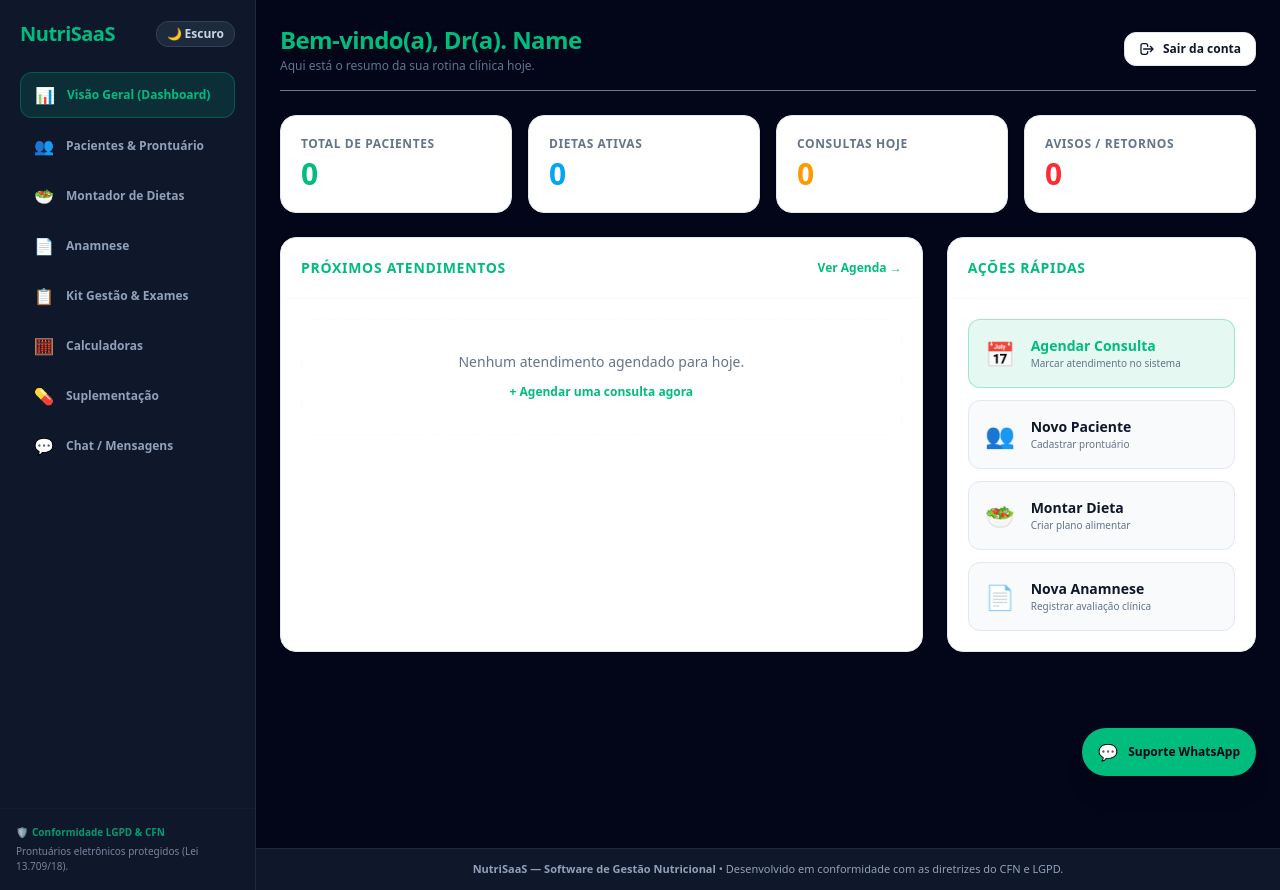
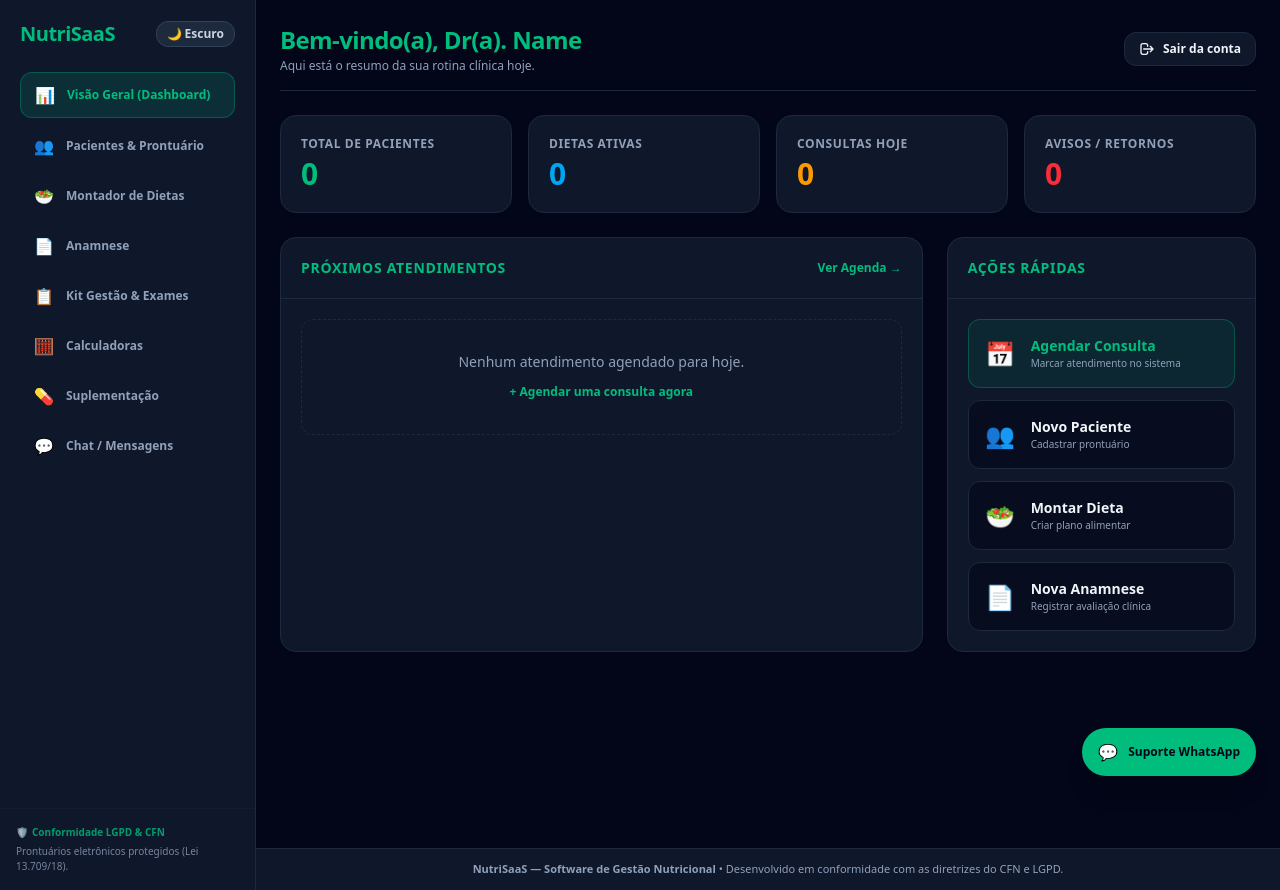
Before and after one commit to webdesignermarlon-code/nutrisaas, a Next.js app: page /dashboard in a window 1280 px wide. Both pictures are taken after typing "name@example.com", "Sample123" into the empty fields and a click on the button "Entrar no Sistema". Built offline with nearby package versions, Linux system fonts and the light colour scheme.

Commit message:
Sincroniza padrao de temas do dashboard com a pagina de chat

```diff
--- a/app/dashboard/page.tsx
+++ b/app/dashboard/page.tsx
@@ -13,6 +13,7 @@ interface Atendimento {
 }
 
 export default function DashboardPage() {
+  const [isLight, setIsLight] = useState(false)
   const [isLogado, setIsLogado] = useState(false)
   const [nomeUsuario, setNomeUsuario] = useState('Nutricionista')
   const [email, setEmail] = useState('')
@@ -29,6 +30,14 @@ export default function DashboardPage() {
   const [novoHorario, setNovoHorario] = useState('14:00')
 
   useEffect(() => {
+    // 1. Checa tema Claro / Escuro usando a mesma chave do Chat
+    const checkTheme = () => {
+      const theme = localStorage.getItem('nutrisaas-theme')
+      setIsLight(theme === 'light')
+    }
+    checkTheme()
+
+    // 2. Auth check
     const auth = sessionStorage.getItem('nutrisaas-auth') || localStorage.getItem('nutrisaas-auth')
     const savedName = sessionStorage.getItem('nutrisaas-nome') || localStorage.getItem('nutrisaas-nome')
     const savedEmail = sessionStorage.getItem('nutrisaas-email') || localStorage.getItem('nutrisaas-email')
@@ -41,6 +50,13 @@ export default function DashboardPage() {
         const nomeFormatado = savedEmail.split('@')[0].replace(/[._-]/g, ' ')
         setNomeUsuario(nomeFormatado.charAt(0).toUpperCase() + nomeFormatado.slice(1))
       }
+    }
+
+    window.addEventListener('storage', checkTheme)
+    const interval = setInterval(checkTheme, 500)
+    return () => {
+      window.removeEventListener('storage', checkTheme)
+      clearInterval(interval)
     }
   }, [])
 
@@ -99,24 +115,31 @@ export default function DashboardPage() {
     }
   }
 
+  // Estilos dinamicos mapeados exatamente como no ChatPage
+  const bgCard = isLight ? 'bg-white border-slate-200 text-slate-900 shadow-sm' : 'bg-slate-900 border-slate-800 text-slate-100'
+  const bgSubCard = isLight ? 'bg-slate-50 border-slate-200' : 'bg-slate-950/60 border-slate-800'
+  const bgInput = isLight ? 'bg-slate-50 border-slate-300 text-slate-900 placeholder:text-slate-400' : 'bg-slate-950 border-slate-800 text-white'
+  const textMuted = isLight ? 'text-slate-600 font-semibold' : 'text-slate-400'
+  const borderDivider = isLight ? 'border-slate-200' : 'border-slate-800'
+
   if (isLogado) {
     return (
       <div className="space-y-6 animate-in fade-in duration-500 relative min-h-screen pb-16">
 
         {/* Cabeçalho */}
-        <div className="flex items-center justify-between pb-4 border-b border-slate-200/50">
+        <div className={`flex items-center justify-between pb-4 border-b ${borderDivider}`}>
           <div>
             <h1 className="text-2xl font-bold text-emerald-500 tracking-tight">
               Bem-vindo(a), Dr(a). {nomeUsuario}
             </h1>
-            <p className="text-xs dash-subtext mt-0.5">
+            <p className={`text-xs mt-0.5 ${textMuted}`}>
               Aqui está o resumo da sua rotina clínica hoje.
             </p>
           </div>
 
           <button
             onClick={handleLogout}
-            className="flex items-center gap-2 px-3.5 py-2 rounded-xl dash-card border text-xs font-semibold text-rose-500 hover:bg-rose-500/10 transition-all shadow-sm"
+            className={`flex items-center gap-2 px-3.5 py-2 rounded-xl border text-xs font-semibold text-rose-500 hover:bg-rose-500/10 transition-all ${bgCard}`}
             title="Encerrar sessão"
           >
             <svg className="w-4 h-4" fill="none" stroke="currentColor" viewBox="0 0 24 24">
@@ -128,20 +151,20 @@ export default function DashboardPage() {
 
         {/* Cards de Métricas */}
         <div className="grid grid-cols-1 sm:grid-cols-2 lg:grid-cols-4 gap-4">
-          <div className="p-5 rounded-2xl border dash-card shadow-sm flex flex-col gap-1 hover:border-emerald-500/40 transition-colors">
-            <span className="text-xs font-bold uppercase tracking-wider dash-subtext">Total de Pacientes</span>
+          <div className={`p-5 rounded-2xl border flex flex-col gap-1 hover:border-emerald-500/40 transition-all ${bgCard}`}>
+            <span className={`text-xs font-bold uppercase tracking-wider ${textMuted}`}>Total de Pacientes</span>
             <span className="text-3xl font-extrabold text-emerald-500">0</span>
           </div>
-          <div className="p-5 rounded-2xl border dash-card shadow-sm flex flex-col gap-1 hover:border-sky-500/40 transition-colors">
-            <span className="text-xs font-bold uppercase tracking-wider dash-subtext">Dietas Ativas</span>
+          <div className={`p-5 rounded-2xl border flex flex-col gap-1 hover:border-sky-500/40 transition-all ${bgCard}`}>
+            <span className={`text-xs font-bold uppercase tracking-wider ${textMuted}`}>Dietas Ativas</span>
             <span className="text-3xl font-extrabold text-sky-500">0</span>
           </div>
-          <div className="p-5 rounded-2xl border dash-card shadow-sm flex flex-col gap-1 hover:border-amber-500/40 transition-colors">
-            <span className="text-xs font-bold uppercase tracking-wider dash-subtext">Consultas Hoje</span>
+          <div className={`p-5 rounded-2xl border flex flex-col gap-1 hover:border-amber-500/40 transition-all ${bgCard}`}>
+            <span className={`text-xs font-bold uppercase tracking-wider ${textMuted}`}>Consultas Hoje</span>
             <span className="text-3xl font-extrabold text-amber-500">{atendimentos.length}</span>
           </div>
-          <div className="p-5 rounded-2xl border dash-card shadow-sm flex flex-col gap-1 hover:border-red-500/40 transition-colors">
-            <span className="text-xs font-bold uppercase tracking-wider dash-subtext">Avisos / Retornos</span>
+          <div className={`p-5 rounded-2xl border flex flex-col gap-1 hover:border-red-500/40 transition-all ${bgCard}`}>
+            <span className={`text-xs font-bold uppercase tracking-wider ${textMuted}`}>Avisos / Retornos</span>
             <span className="text-3xl font-extrabold text-red-500">0</span>
           </div>
         </div>
@@ -149,16 +172,16 @@ export default function DashboardPage() {
         {/* Área Inferior */}
         <div className="grid grid-cols-1 lg:grid-cols-3 gap-6">
 
-          <div className="lg:col-span-2 rounded-2xl border dash-card shadow-sm overflow-hidden flex flex-col">
-            <div className="p-5 border-b border-slate-200/20 flex justify-between items-center">
+          <div className={`lg:col-span-2 rounded-2xl border flex flex-col overflow-hidden ${bgCard}`}>
+            <div className={`p-5 border-b flex justify-between items-center ${borderDivider}`}>
               <h2 className="text-sm font-bold uppercase text-emerald-500 tracking-wider">Próximos Atendimentos</h2>
               <button className="text-xs font-bold text-emerald-500 hover:underline transition-colors">Ver Agenda &rarr;</button>
             </div>
 
             <div className="p-5 space-y-3 flex-1">
               {atendimentos.length === 0 ? (
-                <div className="p-8 text-center border border-dashed border-slate-200/20 rounded-xl">
-                  <p className="text-sm dash-subtext">Nenhum atendimento agendado para hoje.</p>
+                <div className={`p-8 text-center border border-dashed rounded-xl ${borderDivider}`}>
+                  <p className={`text-sm ${textMuted}`}>Nenhum atendimento agendado para hoje.</p>
                   <button
                     onClick={() => setModalAgendarAberto(true)}
                     className="mt-3 text-xs text-emerald-500 hover:underline font-semibold"
@@ -168,14 +191,14 @@ export default function DashboardPage() {
                 </div>
               ) : (
                 atendimentos.map((paciente) => (
-                  <div key={paciente.id} className="flex items-center justify-between p-4 rounded-xl border dash-item transition-all shadow-sm">
+                  <div key={paciente.id} className={`flex items-center justify-between p-4 rounded-xl border transition-all ${bgSubCard}`}>
                     <div className="flex items-center gap-4">
                       <div className="w-10 h-10 rounded-full bg-emerald-500/10 flex items-center justify-center text-emerald-500 font-bold text-lg border border-emerald-500/20">
                         {paciente.nome.charAt(0).toUpperCase()}
                       </div>
                       <div>
                         <p className="text-sm font-bold">{paciente.nome}</p>
-                        <p className="text-[11px] dash-subtext">{paciente.tipo}</p>
+                        <p className={`text-[11px] ${textMuted}`}>{paciente.tipo}</p>
                       </div>
                     </div>
 
@@ -197,8 +220,8 @@ export default function DashboardPage() {
             </div>
           </div>
 
-          <div className="rounded-2xl border dash-card shadow-sm flex flex-col">
-            <div className="p-5 border-b border-slate-200/20">
+          <div className={`rounded-2xl border flex flex-col ${bgCard}`}>
+            <div className={`p-5 border-b ${borderDivider}`}>
               <h2 className="text-sm font-bold uppercase text-emerald-500 tracking-wider">Ações Rápidas</h2>
             </div>
 
@@ -210,31 +233,31 @@ export default function DashboardPage() {
                 <span className="text-2xl group-hover:scale-110 transition-transform">📅</span>
                 <div>
                   <p className="text-sm font-bold text-emerald-500">Agendar Consulta</p>
-                  <p className="text-[10px] dash-subtext">Marcar atendimento no sistema</p>
+                  <p className={`text-[10px] ${textMuted}`}>Marcar atendimento no sistema</p>
                 </div>
               </button>
 
-              <Link href="/dashboard/pacientes" className="w-full text-left p-4 rounded-xl border dash-item hover:border-emerald-500/50 transition-all flex items-center gap-4 group">
+              <Link href="/dashboard/pacientes" className={`w-full text-left p-4 rounded-xl border hover:border-emerald-500/50 transition-all flex items-center gap-4 group ${bgSubCard}`}>
                 <span className="text-2xl group-hover:scale-110 transition-transform">👥</span>
                 <div>
                   <p className="text-sm font-bold">Novo Paciente</p>
-                  <p className="text-[10px] dash-subtext">Cadastrar prontuário</p>
+                  <p className={`text-[10px] ${textMuted}`}>Cadastrar prontuário</p>
                 </div>
               </Link>
 
-              <Link href="/dashboard/dietas" className="w-full text-left p-4 rounded-xl border dash-item hover:border-sky-500/50 transition-all flex items-center gap-4 group">
+              <Link href="/dashboard/dietas" className={`w-full text-left p-4 rounded-xl border hover:border-sky-500/50 transition-all flex items-center gap-4 group ${bgSubCard}`}>
                 <span className="text-2xl group-hover:scale-110 transition-transform">🥗</span>
                 <div>
                   <p className="text-sm font-bold">Montar Dieta</p>
-                  <p className="text-[10px] dash-subtext">Criar plano alimentar</p>
+                  <p className={`text-[10px] ${textMuted}`}>Criar plano alimentar</p>
                 </div>
               </Link>
 
-              <Link href="/dashboard/anamnese" className="w-full text-left p-4 rounded-xl border dash-item hover:border-amber-500/50 transition-all flex items-center gap-4 group">
+              <Link href="/dashboard/anamnese" className={`w-full text-left p-4 rounded-xl border hover:border-amber-500/50 transition-all flex items-center gap-4 group ${bgSubCard}`}>
                 <span className="text-2xl group-hover:scale-110 transition-transform">📄</span>
                 <div>
                   <p className="text-sm font-bold">Nova Anamnese</p>
-                  <p className="text-[10px] dash-subtext">Registrar avaliação clínica</p>
+                  <p className={`text-[10px] ${textMuted}`}>Registrar avaliação clínica</p>
                 </div>
               </Link>
             </div>
@@ -244,31 +267,31 @@ export default function DashboardPage() {
         {/* Modal Agendar Consulta */}
         {modalAgendarAberto && (
           <div className="fixed inset-0 bg-slate-950/80 backdrop-blur-sm z-50 flex items-center justify-center p-4">
-            <div className="w-full max-w-md rounded-2xl border dash-card p-6 shadow-2xl space-y-4">
-              <div className="flex justify-between items-center border-b border-slate-200/20 pb-3">
+            <div className={`w-full max-w-md rounded-2xl border p-6 space-y-4 ${bgCard}`}>
+              <div className={`flex justify-between items-center border-b pb-3 ${borderDivider}`}>
                 <h3 className="text-lg font-bold text-emerald-500">Agendar Consulta</h3>
-                <button onClick={() => setModalAgendarAberto(false)} className="dash-subtext">✕</button>
+                <button onClick={() => setModalAgendarAberto(false)} className={textMuted}>✕</button>
               </div>
 
               <form onSubmit={handleAgendarConsulta} className="space-y-4">
                 <div>
-                  <label className="block text-xs dash-subtext mb-1">Nome do Paciente</label>
+                  <label className={`block text-xs mb-1 ${textMuted}`}>Nome do Paciente</label>
                   <input
                     type="text"
                     required
                     placeholder="Ex: Maria Silva"
                     value={novoNome}
                     onChange={(e) => setNovoNome(e.target.value)}
-                    className="w-full rounded-xl border dash-item p-3 text-sm focus:border-emerald-500 focus:outline-none"
+                    className={`w-full rounded-xl border p-3 text-sm focus:border-emerald-500 focus:outline-none ${bgInput}`}
                   />
                 </div>
 
                 <div>
-                  <label className="block text-xs dash-subtext mb-1">Tipo de Consulta</label>
+                  <label className={`block text-xs mb-1 ${textMuted}`}>Tipo de Consulta</label>
                   <select
                     value={novoTipo}
                     onChange={(e) => setNovoTipo(e.target.value)}
-                    className="w-full rounded-xl border dash-item p-3 text-sm focus:border-emerald-500 focus:outline-none"
+                    className={`w-full rounded-xl border p-3 text-sm focus:border-emerald-500 focus:outline-none ${bgInput}`}
                   >
                     <option value="Primeira Consulta">Primeira Consulta</option>
                     <option value="Retorno">Retorno</option>
@@ -278,21 +301,21 @@ export default function DashboardPage() {
 
                 <div className="grid grid-cols-2 gap-3">
                   <div>
-                    <label className="block text-xs dash-subtext mb-1">Data</label>
+                    <label className={`block text-xs mb-1 ${textMuted}`}>Data</label>
                     <input
                       type="date"
                       value={novaData}
                       onChange={(e) => setNovaData(e.target.value)}
-                      className="w-full rounded-xl border dash-item p-3 text-sm focus:border-emerald-500 focus:outline-none"
+                      className={`w-full rounded-xl border p-3 text-sm focus:border-emerald-500 focus:outline-none ${bgInput}`}
                     />
                   </div>
                   <div>
-                    <label className="block text-xs dash-subtext mb-1">Horário</label>
+                    <label className={`block text-xs mb-1 ${textMuted}`}>Horário</label>
                     <input
                       type="time"
                       value={novoHorario}
                       onChange={(e) => setNovoHorario(e.target.value)}
-                      className="w-full rounded-xl border dash-item p-3 text-sm focus:border-emerald-500 focus:outline-none"
+                      className={`w-full rounded-xl border p-3 text-sm focus:border-emerald-500 focus:outline-none ${bgInput}`}
                     />
                   </div>
                 </div>
@@ -301,7 +324,7 @@ export default function DashboardPage() {
                   <button
                     type="button"
                     onClick={() => setModalAgendarAberto(false)}
-                    className="w-1/2 py-3 rounded-xl border dash-card text-xs font-bold"
+                    className={`w-1/2 py-3 rounded-xl border text-xs font-bold ${bgCard}`}
                   >
                     Cancelar
                   </button>
@@ -334,28 +357,28 @@ export default function DashboardPage() {
 
   return (
     <div className="flex items-center justify-center min-h-[75vh]">
-      <div className="w-full max-w-md rounded-2xl border dash-card p-8 shadow-2xl backdrop-blur-sm">
+      <div className={`w-full max-w-md rounded-2xl border p-8 shadow-2xl backdrop-blur-sm ${bgCard}`}>
         <div className="text-center mb-8">
           <h1 className="text-3xl font-extrabold text-emerald-500 mb-1 tracking-tight">NutriSaaS</h1>
-          <p className="text-xs dash-subtext">Acesse o seu painel de gestão nutricional</p>
+          <p className={`text-xs ${textMuted}`}>Acesse o seu painel de gestão nutricional</p>
         </div>
 
         <form onSubmit={handleLogin} className="space-y-5">
           <div>
-            <label className="mb-1.5 block text-xs dash-subtext">E-mail Profissional</label>
+            <label className={`mb-1.5 block text-xs ${textMuted}`}>E-mail Profissional</label>
             <input
               type="email"
               required
               placeholder="seuemail@consultorio.com"
               value={email}
               onChange={(e) => setEmail(e.target.value)}
-              className="w-full rounded-xl border dash-item p-3 text-sm focus:border-emerald-500 focus:outline-none transition-colors"
+              className={`w-full rounded-xl border p-3 text-sm focus:border-emerald-500 focus:outline-none transition-colors ${bgInput}`}
             />
           </div>
 
           <div>
             <div className="mb-1.5 flex items-center justify-between">
-              <label className="block text-xs dash-subtext">Senha de Acesso</label>
+              <label className={`block text-xs ${textMuted}`}>Senha de Acesso</label>
               <Link href="/esqueci-senha" className="text-[11px] font-semibold text-emerald-500 hover:text-emerald-400 transition-colors">
                 Esqueci a senha
               </Link>
@@ -366,7 +389,7 @@ export default function DashboardPage() {
               placeholder="••••••••"
               value={senha}
               onChange={(e) => setSenha(e.target.value)}
-              className="w-full rounded-xl border dash-item p-3 text-sm focus:border-emerald-500 focus:outline-none transition-colors"
+              className={`w-full rounded-xl border p-3 text-sm focus:border-emerald-500 focus:outline-none transition-colors ${bgInput}`}
             />
           </div>
 
@@ -378,7 +401,7 @@ export default function DashboardPage() {
               onChange={(e) => setManterConectado(e.target.checked)}
               className="h-4 w-4 rounded text-emerald-500 focus:ring-emerald-500"
             />
-            <label htmlFor="manter" className="text-xs cursor-pointer dash-subtext">
+            <label htmlFor="manter" className={`text-xs cursor-pointer ${textMuted}`}>
               Manter conectado neste dispositivo
             </label>
           </div>
```
